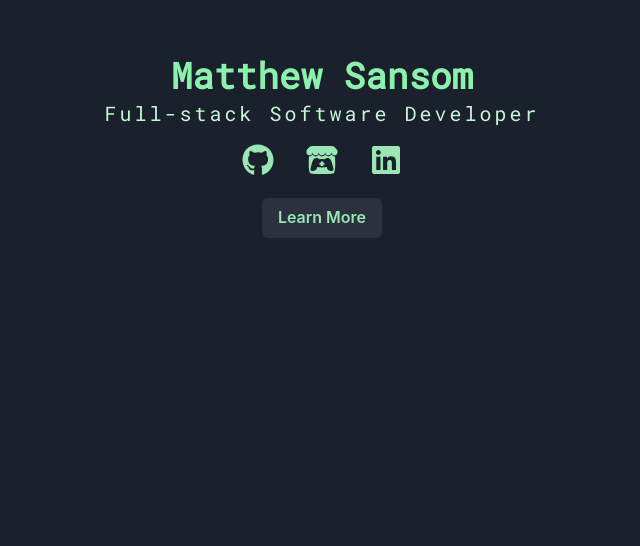
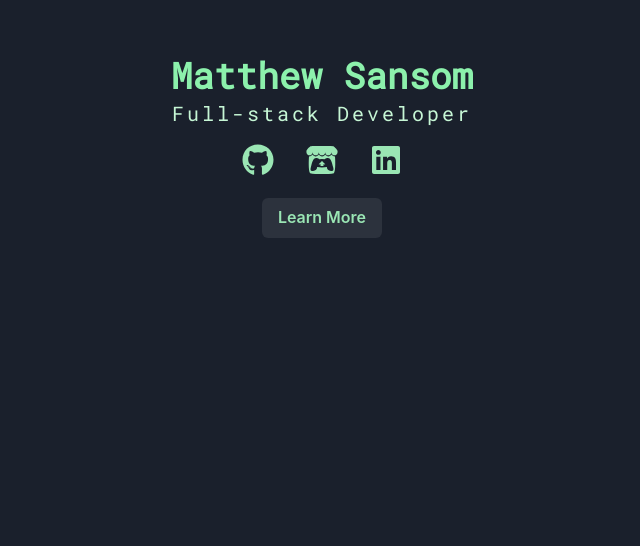
Before and after one commit to theburntcrumpet/portfolio, a React (Vite) app: page / in a window 1280 px wide. Shown: the part 254-800 px from the top of the page, without its empty margins (318-958 px from the left). Built offline with nearby package versions, Linux system fonts and the light colour scheme.

Commit message:
Update wording

```diff
--- a/src/components/Landing.tsx
+++ b/src/components/Landing.tsx
@@ -5,7 +5,7 @@ import smoothScrollTo from "../SmoothScrolling";
 
 
 function Landing() {
-    const thingsIAm = ["Full-stack Software Developer", "Hobbyist Game Developer", "Guitar Lover", "Tea Drinker", "Rock Fan 🤘"];
+    const thingsIAm = ["Full-stack Developer", "Hobbyist Game Developer", "Guitar Lover", "Tea Drinker", "Rock Fan 🤘"];
     const [thingIndex, setThingIndex] = useState(0);
 
     const incrementThing = () => {
```
